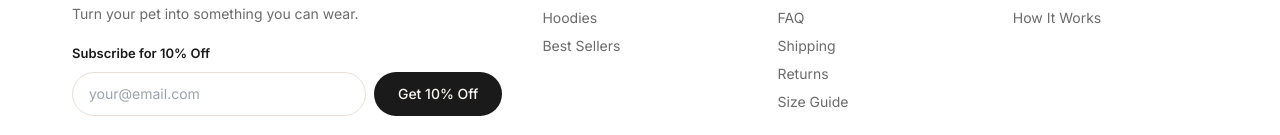
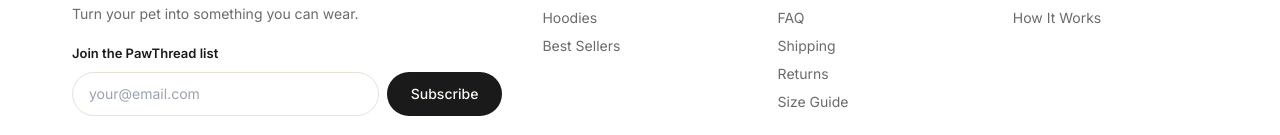
Before and after one commit to kaname9208-ui/pawthred, a Next.js app: page /contact in a window 1280 px wide. Shown: the part 817-952 px from the top of the page. Built offline with nearby package versions, Linux system fonts and the light colour scheme; no server answers.

Commit message:
Remove newsletter discount copy

```diff
--- a/components/EmailSubscribe.tsx
+++ b/components/EmailSubscribe.tsx
@@ -1,7 +1,6 @@
 "use client";
 
 import { useState } from "react";
-import { siteConfig } from "@/lib/config/site.config";
 
 export function EmailSubscribe({ compact = false }: { compact?: boolean }) {
   const [email, setEmail] = useState("");
@@ -25,12 +24,12 @@ export function EmailSubscribe({ compact = false }: { compact?: boolean }) {
           className="flex-1 rounded-full border border-line bg-paper px-4 py-2.5 text-sm outline-none focus:border-ink/40"
         />
         <button type="submit" className="btn-primary shrink-0">
-          {siteConfig.emailOffer.replace("Subscribe for ", "Get ")}
+          Subscribe
         </button>
       </div>
       {done && (
         <p className="mt-2 text-[12.5px] text-warm-dark">
-          Thanks! Check your inbox for your 10% off code (demo).
+          Thanks! You are on the list.
         </p>
       )}
     </form>
--- a/lib/config/site.config.ts
+++ b/lib/config/site.config.ts
@@ -27,7 +27,7 @@ export const siteConfig = {
     tiktok: "#",
     pinterest: "#",
   },
-  emailOffer: "Subscribe for 10% Off",
+  emailOffer: "Join the PawThread list",
   contactEmail: "hello@pawandthread.com",
 } as const;
 
```
